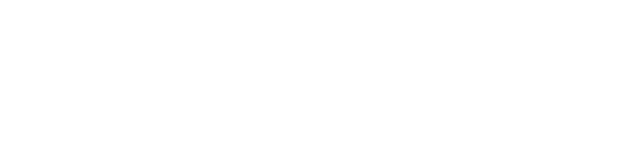
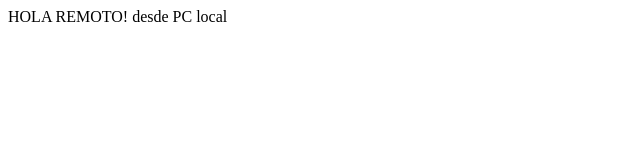
Before and after one commit to ffranjavierutez/gitdesdeapps3, a plain HTML site: page index.html in a window 1280 px wide. Shown: the whole page, without its empty margins (0-640 px from the left). Drawn offline with Linux system fonts and the light colour scheme.

Commit message:
Se agrega contenido inicial

```diff
--- a/index.html
+++ b/index.html
@@ -1,2 +1,8 @@
 <html>
+    <head>
+        <title>GIT REMOTE</title>
+    </head>
+    <bod>
+        <p>HOLA REMOTO! desde PC local</p>
+    </bod>
 </html>
```
